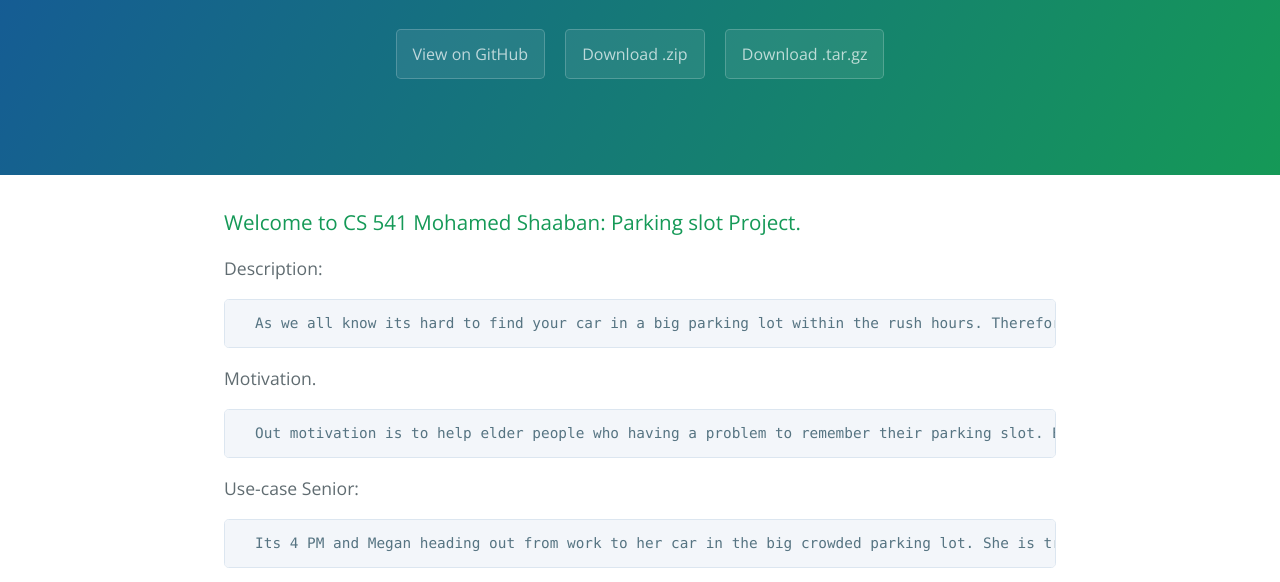
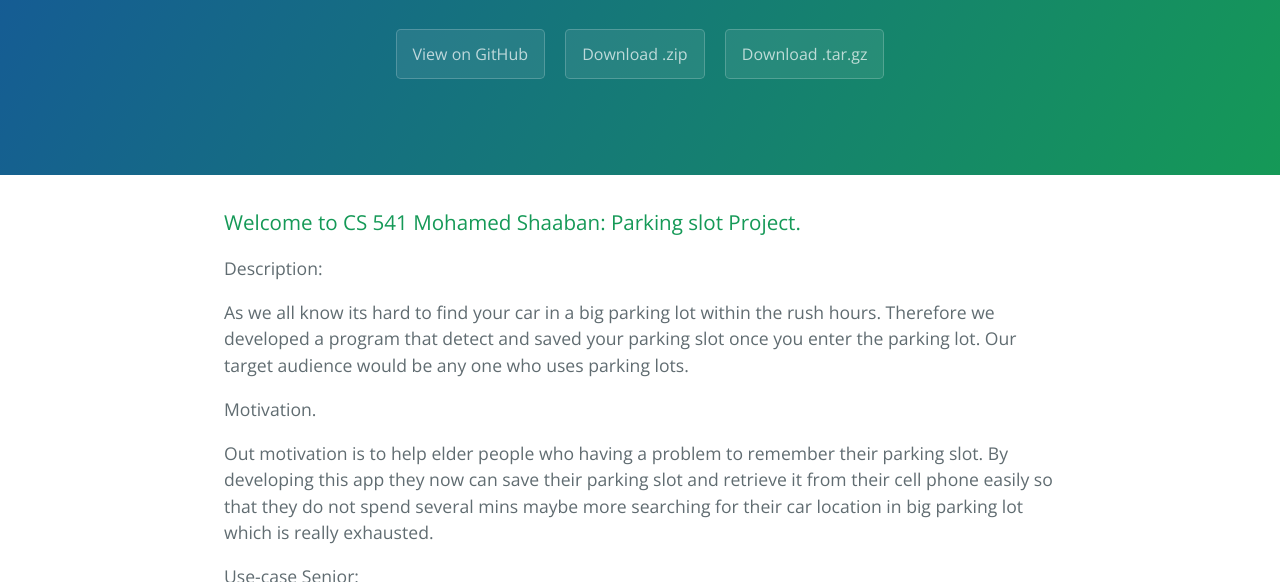
Before and after one commit to Mohamed-Shaaban/MegoProject.gethub.io, a plain HTML site: page index.html in a window 1280 px wide. Shown: the part 208-790 px from the top of the page. Drawn offline with nearby package versions, Linux system fonts and the light colour scheme.

```diff
--- a/index.html
+++ b/index.html
@@ -24,18 +24,15 @@
 
 <p>Description:</p>
 
-<pre><code>  As we all know its hard to find your car in a big parking lot within the rush hours. Therefore we developed a program that detect and saved your parking slot once you enter the parking lot. Our target audience would be any one who uses parking lots.
-</code></pre>
+<p>As we all know its hard to find your car in a big parking lot within the rush hours. Therefore we developed a program that detect and saved your parking slot once you enter the parking lot. Our target audience would be any one who uses parking lots.</p>
 
 <p>Motivation.</p>
 
-<pre><code>  Out motivation is to help elder people who having a problem to remember their parking slot. By developing this app they now can save their parking slot and retrieve it from their cell phone easily so that they do not spend several mins maybe more searching for their car location in big parking lot which is really exhausted.
-</code></pre>
+<p>Out motivation is to help elder people who having a problem to remember their parking slot. By developing this app they now can save their parking slot and retrieve it from their cell phone easily so that they do not spend several mins maybe more searching for their car location in big parking lot which is really exhausted.</p>
 
 <p>Use-case Senior: </p>
 
-<pre><code>  Its 4 PM and Megan heading out from work to her car in the big crowded parking lot. She is trying to find her car but she could not due too the size of the parking lot also the huge amount of cars in it. Few minutes later, Megan finally found it but she felt really exhausted. She spoke with her friend who told her about our parking App she decide to give it a try. Now every time Megan entering her parking lot she use our app which calculate and save the parking slot location. Megan thanks her friends for telling her about our app.
-</code></pre>
+<p>Its 4 PM and Megan heading out from work to her car in the big crowded parking lot. She is trying to find her car but she could not due too the size of the parking lot also the huge amount of cars in it. Few minutes later, Megan finally found it but she felt really exhausted. She spoke with her friend who told her about our parking App she decide to give it a try. Now every time Megan entering her parking lot she use our app which calculate and save the parking slot location. Megan thanks her friends for telling her about our app.</p>
 
 <p>Future Work:</p>
 
```
Also changed, not shown: params.json (+1 -1 lines).
